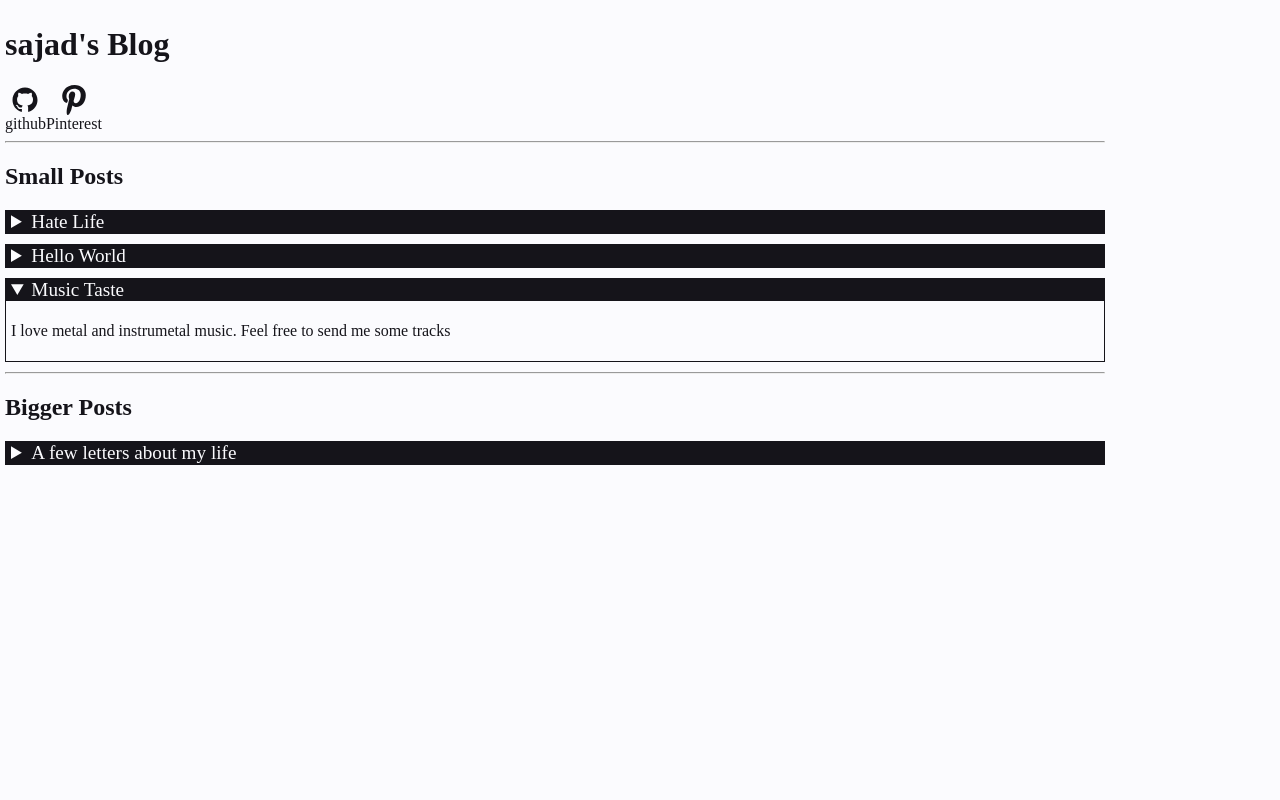
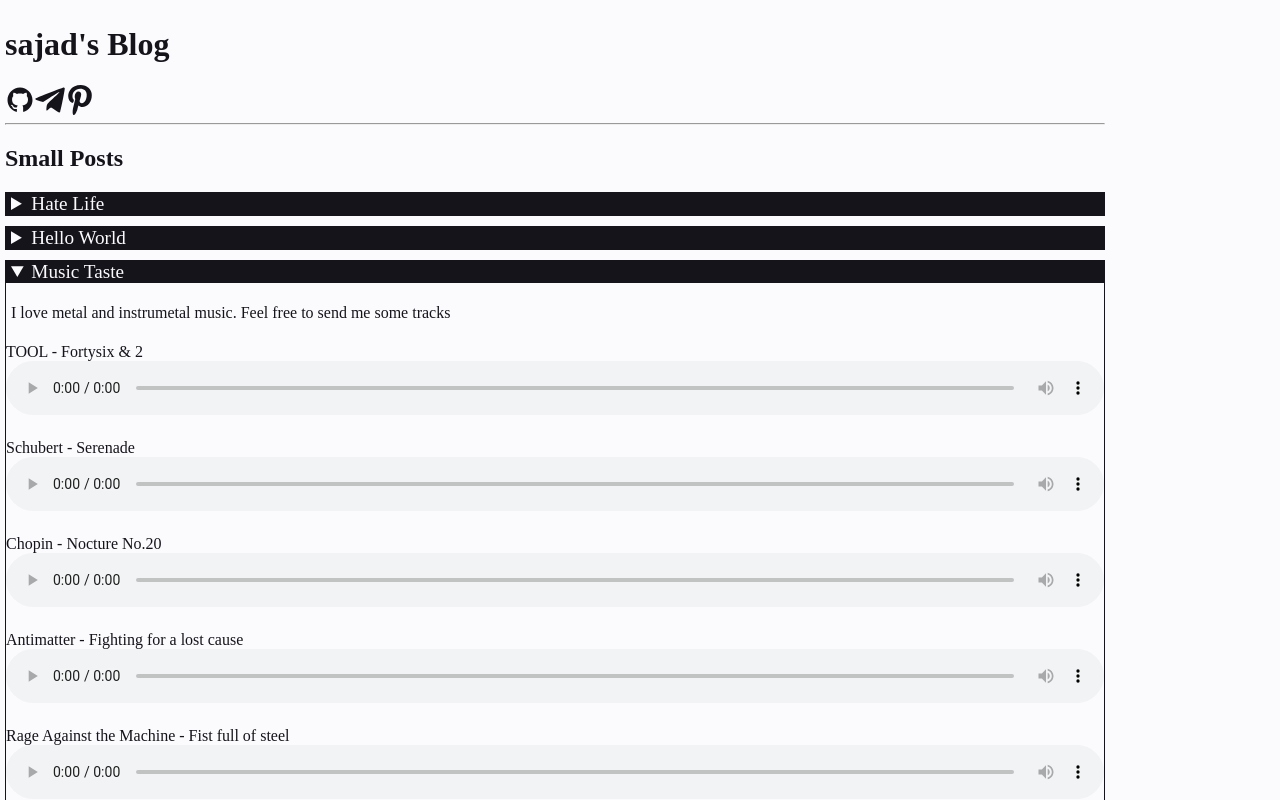
Before and after one commit to sisyx/sisyx.github.io, a plain HTML site: page index.html in a window 1280 px wide. Both pictures are taken after a click on the heading "Music Taste". Shown: the top 800 px of the page. Drawn offline with Linux system fonts and the light colour scheme.

Commit message:
music tracks added

```diff
--- a/index.html
+++ b/index.html
@@ -26,6 +26,10 @@
 		details p {
 			padding: 5px;
 		}
+		details audio {
+			width: 100%;
+			margin-bottom: 20px;
+		}
 		summary {
 			color: var(--bg-color);
 			background-color: var(--primary-color);
@@ -52,6 +56,9 @@
 		.socials a div {
 			text-align: center;
 			max-width: 10ch;
+		}
+		.bigger-posts-section p {
+			text-align: justify;
 		}
 
 		/* themes  */
@@ -127,13 +134,13 @@
 	</header>
 	<nav>
 		<div class="socials">
-			<!-- <h3>socials: </h3> -->
+			<!-- <h3 class="socials-text">socials: </h3> -->
 			<a href="https://github.com/sisyx">
-				<div>github</div>
+				<!-- <div>github</div> -->
 				<svg role="img" width="28" height="28" xmlns="http://www.w3.org/2000/svg" viewBox="0 0 24 24"><title>GitHub</title><path fill="currentColor" d="M12.001 2C6.47598 2 2.00098 6.475 2.00098 12C2.00098 16.425 4.86348 20.1625 8.83848 21.4875C9.33848 21.575 9.52598 21.275 9.52598 21.0125C9.52598 20.775 9.51348 19.9875 9.51348 19.15C7.00098 19.6125 6.35098 18.5375 6.15098 17.975C6.03848 17.6875 5.55098 16.8 5.12598 16.5625C4.77598 16.375 4.27598 15.9125 5.11348 15.9C5.90098 15.8875 6.46348 16.625 6.65098 16.925C7.55098 18.4375 8.98848 18.0125 9.56348 17.75C9.65098 17.1 9.91348 16.6625 10.201 16.4125C7.97598 16.1625 5.65098 15.3 5.65098 11.475C5.65098 10.3875 6.03848 9.4875 6.67598 8.7875C6.57598 8.5375 6.22598 7.5125 6.77598 6.1375C6.77598 6.1375 7.61348 5.875 9.52598 7.1625C10.326 6.9375 11.176 6.825 12.026 6.825C12.876 6.825 13.726 6.9375 14.526 7.1625C16.4385 5.8625 17.276 6.1375 17.276 6.1375C17.826 7.5125 17.476 8.5375 17.376 8.7875C18.0135 9.4875 18.401 10.375 18.401 11.475C18.401 15.3125 16.0635 16.1625 13.8385 16.4125C14.201 16.725 14.5135 17.325 14.5135 18.2625C14.5135 19.6 14.501 20.675 14.501 21.0125C14.501 21.275 14.6885 21.5875 15.1885 21.4875C19.259 20.1133 21.9999 16.2963 22.001 12C22.001 6.475 17.526 2 12.001 2Z"></path></svg>
 			</a>
-<!-- 			<a href="tg:resolve?domain=HamishehMoatarez" class="telegram-link-mobile">
-				<div>Telegram Channel</div>
+			<a href="tg:resolve?domain=sajiFe" class="telegram-link-mobile">
+				<!-- <div>Telegram</div> -->
 				<svg version="1.0" xmlns="http://www.w3.org/2000/svg"
 				width="28" height="20" viewBox="0 0 48.000000 48.000000"
 				preserveAspectRatio="xMidYMid meet">
@@ -147,8 +154,8 @@
 				</g>
 				</svg>
 			</a>
-			<a href="https://t.me/HamishehMoatarez" class="telegram-link-desktop">
-				<div>Telegram Channel</div>
+			<a href="https://t.me/sajiFe" class="telegram-link-desktop">
+				<!-- <div>Telegram</div> -->
 				<svg version="1.0" xmlns="http://www.w3.org/2000/svg"
 				width="28" height="20" viewBox="0 0 48.000000 48.000000"
 				preserveAspectRatio="xMidYMid meet">
@@ -161,9 +168,9 @@
 				-83z"/>
 				</g>
 				</svg>
-			</a> -->
+			</a>
 			<a href="https://www.pinterest.com/phresearcher/">
-				<div>Pinterest</div>
+				<!-- <div>Pinterest</div> -->
 				<svg height="800px" width="800px" version="1.1" id="Layer_1" xmlns="http://www.w3.org/2000/svg" xmlns:xlink="http://www.w3.org/1999/xlink"
 					viewBox="0 0 511.998 511.998" xml:space="preserve">
 				<path fill="currentColor" d="M405.017,52.467C369.774,18.634,321.001,0,267.684,0C186.24,0,136.148,33.385,108.468,61.39
@@ -199,17 +206,50 @@
 			<div>
 				<details>
 					<summary>Music Taste</summary>
-					<p>I love metal and instrumetal music. Feel free to send me some tracks</p>
+					<p>
+						I love metal and instrumetal music. Feel free to send me some tracks
+						<br/>
+						<div>TOOL - Fortysix & 2</div>
+						<audio controls>
+							<source src="./musics/TOOL - Fortysix & 2.mp3">
+						</audio>
+						<br/>
+						<div>Schubert - Serenade</div>
+						<audio controls>
+							<source src="./musics/Schubert - Serenade.mp3">
+						</audio>
+						<br/>
+						<div>Chopin - Nocture No.20</div>
+						<audio controls>
+							<source src="./musics/Chopin - Nocturne NO.20.mp3">
+						</audio>
+						<br/>
+						<div>Antimatter - Fighting for a lost cause</div>
+						<audio controls>
+							<source src="./musics/Antimatter - Fighting for a lost cause.mp3">
+						</audio>
+						<br/>
+						<div>Rage Against the Machine - Fist full of steel</div>
+						<audio controls>
+							<source src="./musics/Rage Against the Machine - Fistful of steel.mp3">
+						</audio>
+					</p>
 				</details>
 			</div>
 		</section>
 		<hr/>
-		<section>
+		<section class="bigger-posts-section">
 			<h2>Bigger Posts</h2>
 			<div>
 				<details>
 					<summary>A few letters about my life</summary>
-					<p>First thing to notice is that 'I use Arch BTW':).<br>I am Sajad Bahadori, a 19 y.o computer engineer. I was born in Iran, the southern part.<br>I'm a computer engineering student and I work as a Front-end developer. I rather to use Tailwind and React instead of other Front-end technologies. Actually Tailwind gives me more freedom than Bootstrap.<br>I love computers (that I'm currently studying them), music and philosophy. I love freedom more than anything else. Actually this is the main reason I choose Arch. Another thing to notice is that I care for few things. So this was summary of my life. </p>
+					<p>First thing to notice is that 'I use Arch BTW':).
+						<!-- <br> -->
+						I am Sajad Bahadori, a 19 y.o computer engineer. I was born in Iran, the southern part.
+						<!-- <br> -->
+						I'm a computer engineering student and I work as a Front-end developer. I rather to use free(as in freedom) softwares.
+						<!-- <br> -->
+						I love computers (that I'm currently studying them), music and philosophy. but most of all, I care about freedom. Actually this is the main reason I choose Arch linux and not distros that are user-friendly and easy to use. Another thing to notice is that I care for few things. So this was summary of my life. </p>
 				</details>
 			</div>
 		</section>
```
Also changed, not shown: 6 other files.
